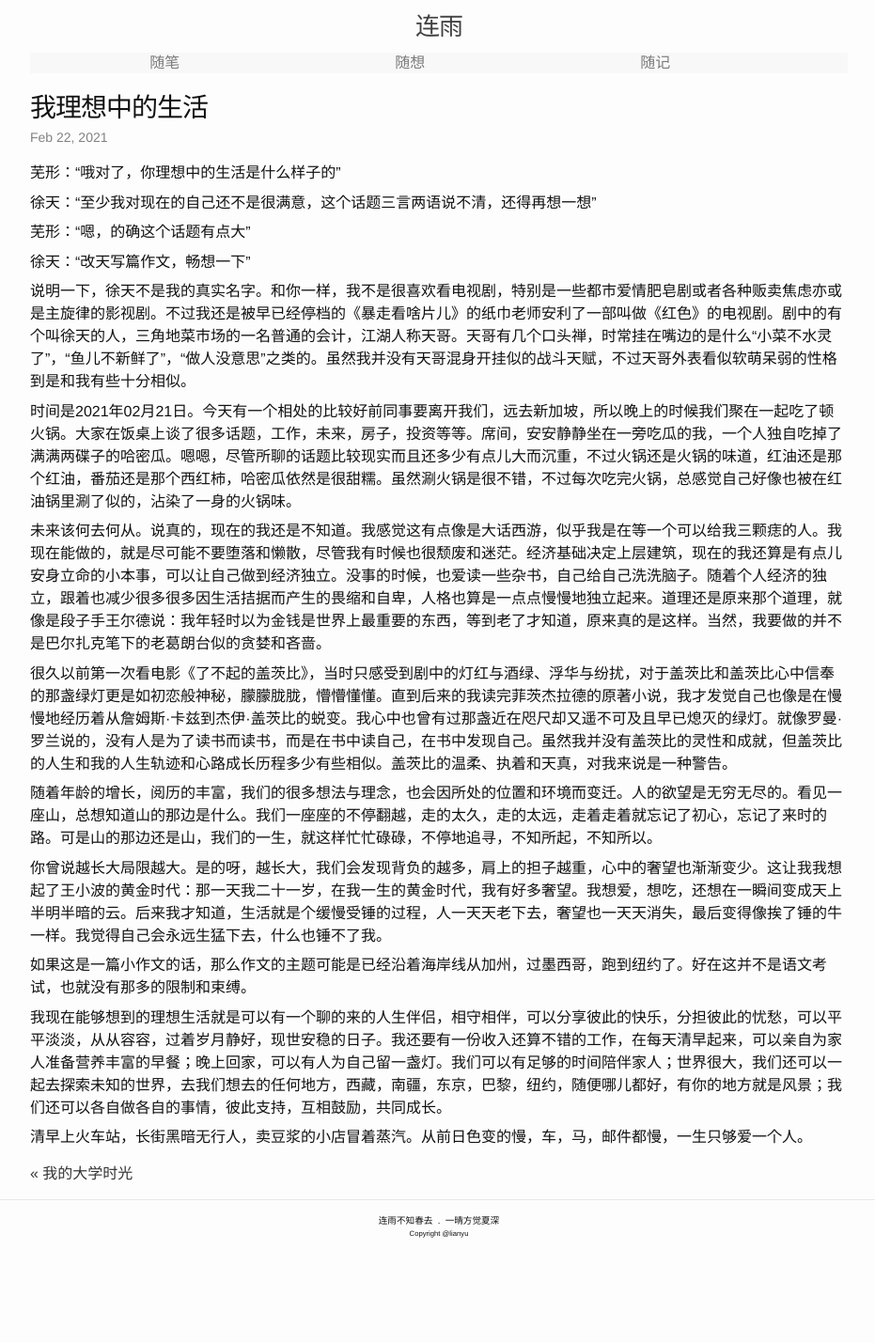
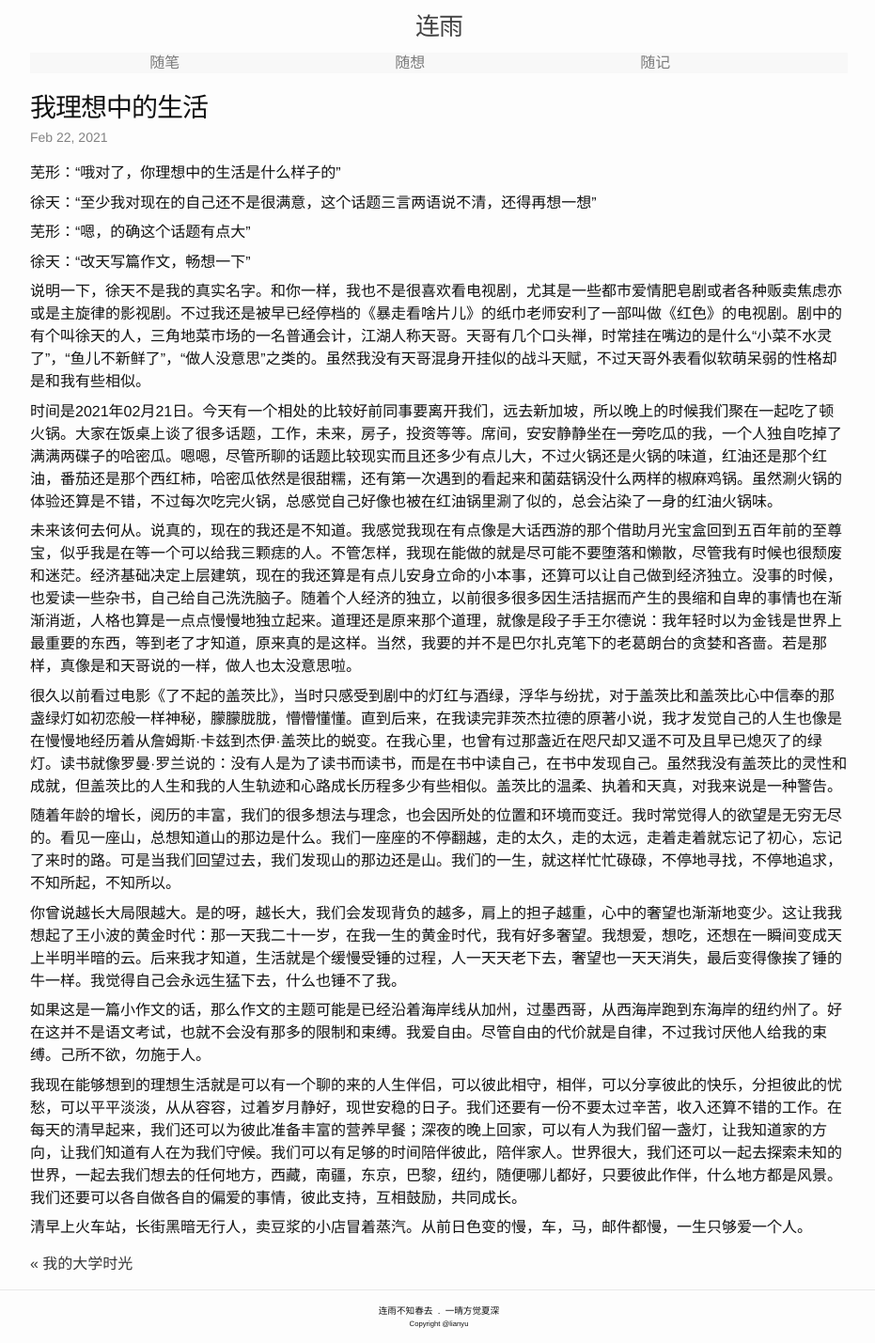
Before and after one commit to lianyu1115/lianyu, a Jekyll site: the page built from _essays/2021-02-22-我理想中的生活.md, in a window 1280 px wide. Shown: the whole page at 94% size, without its empty margins (173-1104 px from the left). Built offline with Jekyll 4.4.1, drawn with Linux system fonts in a browser that asks for light colours; before the commit the page ends 1333 px from its top, so only the background shows below that.

Commit message:
Update 2021-02-22-我理想中的生活.md

```diff
--- a/_essays/2021-02-22-我理想中的生活.md
+++ b/_essays/2021-02-22-我理想中的生活.md
@@ -14,20 +14,20 @@ tags: ''
 
 徐天：“改天写篇作文，畅想一下”
 
-说明一下，徐天不是我的真实名字。和你一样，我不是很喜欢看电视剧，特别是一些都市爱情肥皂剧或者各种贩卖焦虑亦或是主旋律的影视剧。不过我还是被早已经停档的《暴走看啥片儿》的纸巾老师安利了一部叫做《红色》的电视剧。剧中的有个叫徐天的人，三角地菜市场的一名普通的会计，江湖人称天哥。天哥有几个口头禅，时常挂在嘴边的是什么“小菜不水灵了”，“鱼儿不新鲜了”，“做人没意思”之类的。虽然我并没有天哥混身开挂似的战斗天赋，不过天哥外表看似软萌呆弱的性格到是和我有些十分相似。
+说明一下，徐天不是我的真实名字。和你一样，我也不是很喜欢看电视剧，尤其是一些都市爱情肥皂剧或者各种贩卖焦虑亦或是主旋律的影视剧。不过我还是被早已经停档的《暴走看啥片儿》的纸巾老师安利了一部叫做《红色》的电视剧。剧中的有个叫徐天的人，三角地菜市场的一名普通会计，江湖人称天哥。天哥有几个口头禅，时常挂在嘴边的是什么“小菜不水灵了”，“鱼儿不新鲜了”，“做人没意思”之类的。虽然我没有天哥混身开挂似的战斗天赋，不过天哥外表看似软萌呆弱的性格却是和我有些相似。
 
-时间是2021年02月21日。今天有一个相处的比较好前同事要离开我们，远去新加坡，所以晚上的时候我们聚在一起吃了顿火锅。大家在饭桌上谈了很多话题，工作，未来，房子，投资等等。席间，安安静静坐在一旁吃瓜的我，一个人独自吃掉了满满两碟子的哈密瓜。嗯嗯，尽管所聊的话题比较现实而且还多少有点儿大而沉重，不过火锅还是火锅的味道，红油还是那个红油，番茄还是那个西红柿，哈密瓜依然是很甜糯。虽然涮火锅是很不错，不过每次吃完火锅，总感觉自己好像也被在红油锅里涮了似的，沾染了一身的火锅味。
+时间是2021年02月21日。今天有一个相处的比较好前同事要离开我们，远去新加坡，所以晚上的时候我们聚在一起吃了顿火锅。大家在饭桌上谈了很多话题，工作，未来，房子，投资等等。席间，安安静静坐在一旁吃瓜的我，一个人独自吃掉了满满两碟子的哈密瓜。嗯嗯，尽管所聊的话题比较现实而且还多少有点儿大，不过火锅还是火锅的味道，红油还是那个红油，番茄还是那个西红柿，哈密瓜依然是很甜糯，还有第一次遇到的看起来和菌菇锅没什么两样的椒麻鸡锅。虽然涮火锅的体验还算是不错，不过每次吃完火锅，总感觉自己好像也被在红油锅里涮了似的，总会沾染了一身的红油火锅味。
 
-未来该何去何从。说真的，现在的我还是不知道。我感觉这有点像是大话西游，似乎我是在等一个可以给我三颗痣的人。我现在能做的，就是尽可能不要堕落和懒散，尽管我有时候也很颓废和迷茫。经济基础决定上层建筑，现在的我还算是有点儿安身立命的小本事，可以让自己做到经济独立。没事的时候，也爱读一些杂书，自己给自己洗洗脑子。随着个人经济的独立，跟着也减少很多很多因生活拮据而产生的畏缩和自卑，人格也算是一点点慢慢地独立起来。道理还是原来那个道理，就像是段子手王尔德说：我年轻时以为金钱是世界上最重要的东西，等到老了才知道，原来真的是这样。当然，我要做的并不是巴尔扎克笔下的老葛朗台似的贪婪和吝啬。
+未来该何去何从。说真的，现在的我还是不知道。我感觉我现在有点像是大话西游的那个借助月光宝盒回到五百年前的至尊宝，似乎我是在等一个可以给我三颗痣的人。不管怎样，我现在能做的就是尽可能不要堕落和懒散，尽管我有时候也很颓废和迷茫。经济基础决定上层建筑，现在的我还算是有点儿安身立命的小本事，还算可以让自己做到经济独立。没事的时候，也爱读一些杂书，自己给自己洗洗脑子。随着个人经济的独立，以前很多很多因生活拮据而产生的畏缩和自卑的事情也在渐渐消逝，人格也算是一点点慢慢地独立起来。道理还是原来那个道理，就像是段子手王尔德说：我年轻时以为金钱是世界上最重要的东西，等到老了才知道，原来真的是这样。当然，我要的并不是巴尔扎克笔下的老葛朗台的贪婪和吝啬。若是那样，真像是和天哥说的一样，做人也太没意思啦。
 
-很久以前第一次看电影《了不起的盖茨比》，当时只感受到剧中的灯红与酒绿、浮华与纷扰，对于盖茨比和盖茨比心中信奉的那盏绿灯更是如初恋般神秘，朦朦胧胧，懵懵懂懂。直到后来的我读完菲茨杰拉德的原著小说，我才发觉自己也像是在慢慢地经历着从詹姆斯·卡兹到杰伊·盖茨比的蜕变。我心中也曾有过那盏近在咫尺却又遥不可及且早已熄灭的绿灯。就像罗曼·罗兰说的，没有人是为了读书而读书，而是在书中读自己，在书中发现自己。虽然我并没有盖茨比的灵性和成就，但盖茨比的人生和我的人生轨迹和心路成长历程多少有些相似。盖茨比的温柔、执着和天真，对我来说是一种警告。
+很久以前看过电影《了不起的盖茨比》，当时只感受到剧中的灯红与酒绿，浮华与纷扰，对于盖茨比和盖茨比心中信奉的那盏绿灯如初恋般一样神秘，朦朦胧胧，懵懵懂懂。直到后来，在我读完菲茨杰拉德的原著小说，我才发觉自己的人生也像是在慢慢地经历着从詹姆斯·卡兹到杰伊·盖茨比的蜕变。在我心里，也曾有过那盏近在咫尺却又遥不可及且早已熄灭了的绿灯。读书就像罗曼·罗兰说的：没有人是为了读书而读书，而是在书中读自己，在书中发现自己。虽然我没有盖茨比的灵性和成就，但盖茨比的人生和我的人生轨迹和心路成长历程多少有些相似。盖茨比的温柔、执着和天真，对我来说是一种警告。
 
-随着年龄的增长，阅历的丰富，我们的很多想法与理念，也会因所处的位置和环境而变迁。人的欲望是无穷无尽的。看见一座山，总想知道山的那边是什么。我们一座座的不停翻越，走的太久，走的太远，走着走着就忘记了初心，忘记了来时的路。可是山的那边还是山，我们的一生，就这样忙忙碌碌，不停地追寻，不知所起，不知所以。
+随着年龄的增长，阅历的丰富，我们的很多想法与理念，也会因所处的位置和环境而变迁。我时常觉得人的欲望是无穷无尽的。看见一座山，总想知道山的那边是什么。我们一座座的不停翻越，走的太久，走的太远，走着走着就忘记了初心，忘记了来时的路。可是当我们回望过去，我们发现山的那边还是山。我们的一生，就这样忙忙碌碌，不停地寻找，不停地追求，不知所起，不知所以。
 
-你曾说越长大局限越大。是的呀，越长大，我们会发现背负的越多，肩上的担子越重，心中的奢望也渐渐变少。这让我我想起了王小波的黄金时代：那一天我二十一岁，在我一生的黄金时代，我有好多奢望。我想爱，想吃，还想在一瞬间变成天上半明半暗的云。后来我才知道，生活就是个缓慢受锤的过程，人一天天老下去，奢望也一天天消失，最后变得像挨了锤的牛一样。我觉得自己会永远生猛下去，什么也锤不了我。
+你曾说越长大局限越大。是的呀，越长大，我们会发现背负的越多，肩上的担子越重，心中的奢望也渐渐地变少。这让我我想起了王小波的黄金时代：那一天我二十一岁，在我一生的黄金时代，我有好多奢望。我想爱，想吃，还想在一瞬间变成天上半明半暗的云。后来我才知道，生活就是个缓慢受锤的过程，人一天天老下去，奢望也一天天消失，最后变得像挨了锤的牛一样。我觉得自己会永远生猛下去，什么也锤不了我。
 
-如果这是一篇小作文的话，那么作文的主题可能是已经沿着海岸线从加州，过墨西哥，跑到纽约了。好在这并不是语文考试，也就没有那多的限制和束缚。
+如果这是一篇小作文的话，那么作文的主题可能是已经沿着海岸线从加州，过墨西哥，从西海岸跑到东海岸的纽约州了。好在这并不是语文考试，也就不会没有那多的限制和束缚。我爱自由。尽管自由的代价就是自律，不过我讨厌他人给我的束缚。己所不欲，勿施于人。
 
-我现在能够想到的理想生活就是可以有一个聊的来的人生伴侣，相守相伴，可以分享彼此的快乐，分担彼此的忧愁，可以平平淡淡，从从容容，过着岁月静好，现世安稳的日子。我还要有一份收入还算不错的工作，在每天清早起来，可以亲自为家人准备营养丰富的早餐；晚上回家，可以有人为自己留一盏灯。我们可以有足够的时间陪伴家人；世界很大，我们还可以一起去探索未知的世界，去我们想去的任何地方，西藏，南疆，东京，巴黎，纽约，随便哪儿都好，有你的地方就是风景；我们还可以各自做各自的事情，彼此支持，互相鼓励，共同成长。
+我现在能够想到的理想生活就是可以有一个聊的来的人生伴侣，可以彼此相守，相伴，可以分享彼此的快乐，分担彼此的忧愁，可以平平淡淡，从从容容，过着岁月静好，现世安稳的日子。我们还要有一份不要太过辛苦，收入还算不错的工作。在每天的清早起来，我们还可以为彼此准备丰富的营养早餐；深夜的晚上回家，可以有人为我们留一盏灯，让我知道家的方向，让我们知道有人在为我们守候。我们可以有足够的时间陪伴彼此，陪伴家人。世界很大，我们还可以一起去探索未知的世界，一起去我们想去的任何地方，西藏，南疆，东京，巴黎，纽约，随便哪儿都好，只要彼此作伴，什么地方都是风景。我们还要可以各自做各自的偏爱的事情，彼此支持，互相鼓励，共同成长。
 
 清早上火车站，长街黑暗无行人，卖豆浆的小店冒着蒸汽。从前日色变的慢，车，马，邮件都慢，一生只够爱一个人。
```
